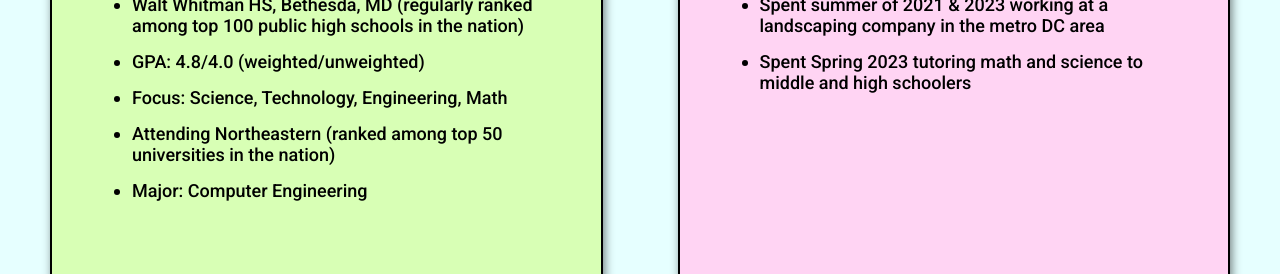
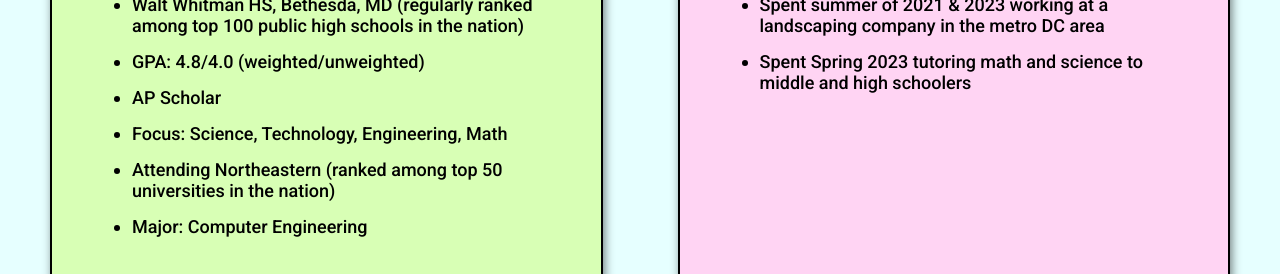
Before and after one commit to JPTVII04/Portfolio-John-Treadwell, a plain HTML site: page index.html in a window 1280 px wide. Shown: the part 526-800 px from the top of the page. Drawn offline with nearby package versions, Linux system fonts and the light colour scheme.

Commit message:
Update index.html

```diff
--- a/index.html
+++ b/index.html
@@ -47,6 +47,7 @@
                   public high schools in the nation)
                 </li>
                 <li class="bullet-point">GPA: 4.8/4.0 (weighted/unweighted)</li>
+                <li class="bullet-point">AP Scholar</li>
                 <li class="bullet-point">
                   Focus: Science, Technology, Engineering, Math
                 </li>
```
